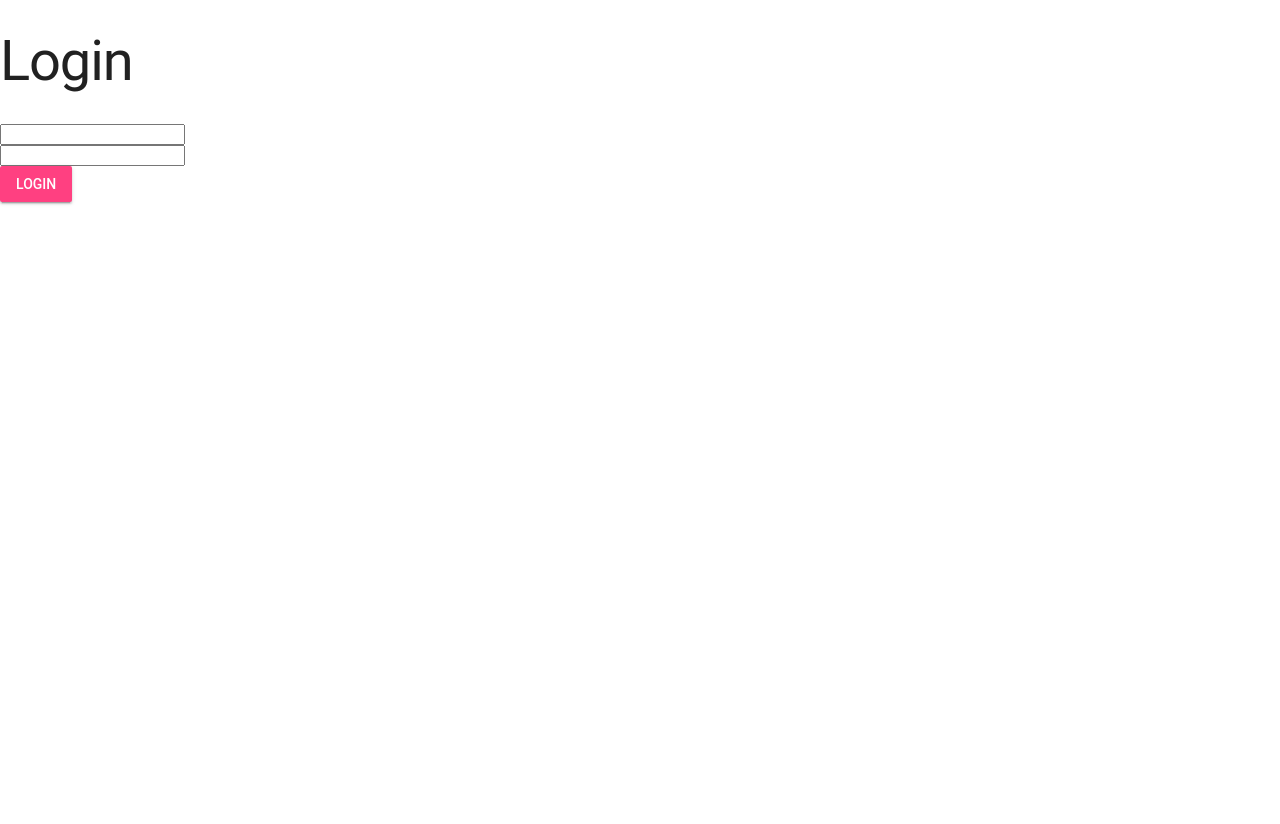
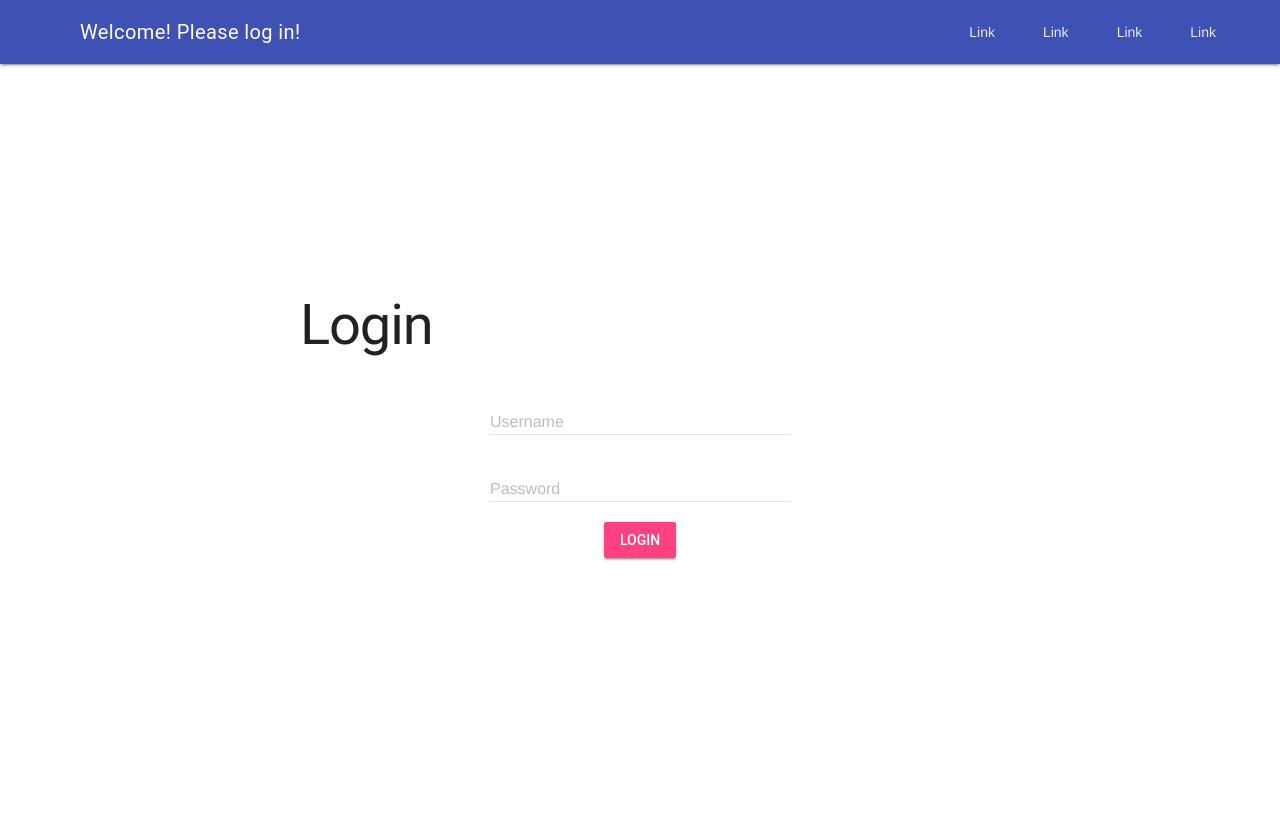
Before and after one commit to christian-grund/Django-ChatApp, a Django app: page /login/ in a window 1280 px wide. After the commit the page ends 561 px from the top, so only its background shows below. Run offline with Django 5.2, Linux system fonts and the light colour scheme.

Commit message:
14 - Mastertemplate

```diff
--- a/chat/templates/auth/login.html
+++ b/chat/templates/auth/login.html
@@ -1,6 +1,4 @@
-<link rel="stylesheet" href="https://fonts.googleapis.com/icon?family=Material+Icons" />
-<link rel="stylesheet" href="https://code.getmdl.io/1.3.0/material.indigo-pink.min.css" />
-<script defer src="https://code.getmdl.io/1.3.0/material.min.js"></script>
+{% extends "base.html" %} {% block content %}
 
 <h1>Login</h1>
 
@@ -9,10 +7,20 @@
 {% endif %}
 
 <!-- POST auch bei Funktionsaufruf -->
-<form method="POST" action="/login/">
+<form method="POST" action="/login/" class="login-form">
   {% csrf_token %}
   <input type="hidden" name="redirect" value="{{ redirect }}" />
-  <div><input name="username" type="text" /></div>
-  <div><input name="password" type="password" /></div>
+  {% comment %} <div><input name="username" type="text" /></div> {% endcomment %}
+  <div class="mdl-textfield mdl-js-textfield mdl-textfield--floating-label">
+    <input class="mdl-textfield__input" type="text" id="sample3" name="username" />
+    <label class="mdl-textfield__label" for="sample3">Username</label>
+  </div>
+  {% comment %} <div><input name="password" type="password" /></div> {% endcomment %}
+  <div class="mdl-textfield mdl-js-textfield mdl-textfield--floating-label">
+    <input class="mdl-textfield__input" type="password" id="sample3" name="password" />
+    <label class="mdl-textfield__label" for="sample3">Password</label>
+  </div>
   <button class="mdl-button mdl-js-button mdl-button--raised mdl-js-ripple-effect mdl-button--accent"> Login </button>
 </form>
+
+{% endblock %}
--- a/first_django_app/settings.py
+++ b/first_django_app/settings.py
@@ -10,6 +10,7 @@ For the full list of settings and their values, see
 https://docs.djangoproject.com/en/5.0/ref/settings/
 """
 
+import os
 from pathlib import Path
 
 # Build paths inside the project like this: BASE_DIR / 'subdir'.
@@ -55,7 +56,7 @@ ROOT_URLCONF = 'first_django_app.urls'
 TEMPLATES = [
     {
         'BACKEND': 'django.template.backends.django.DjangoTemplates',
-        'DIRS': [],
+        'DIRS': [os.path.join(BASE_DIR, 'templates')],
         'APP_DIRS': True,
         'OPTIONS': {
             'context_processors': [
--- /dev/null
+++ b/templates/base.html
@@ -0,0 +1,65 @@
+<!DOCTYPE html>
+<html lang="en">
+  <head>
+    <meta charset="UTF-8" />
+    <meta name="viewport" content="width=device-width, initial-scale=1.0" />
+    <title>Chatroom</title>
+    <link rel="stylesheet" href="https://fonts.googleapis.com/icon?family=Material+Icons" />
+    <link rel="stylesheet" href="https://code.getmdl.io/1.3.0/material.indigo-pink.min.css" />
+
+    <script defer src="https://code.getmdl.io/1.3.0/material.min.js"></script>
+
+    <style>
+      .page-content {
+        padding: 200px 300px;
+      }
+
+      .color-gray {
+        color: rgba(0, 0, 0, 0.4);
+      }
+
+      .login-form {
+        /* width: 400px;
+        height: 400px; */
+        /* background: rgba(0, 0, 0, 0.4); */
+        display: flex;
+        justify-content: center;
+        align-items: center;
+        flex-direction: column;
+        /* gap: 24px; */
+      }
+    </style>
+  </head>
+  <body>
+    <!-- Always shows a header, even in smaller screens. -->
+    <div class="mdl-layout mdl-js-layout mdl-layout--fixed-header">
+      <header class="mdl-layout__header">
+        <div class="mdl-layout__header-row">
+          <!-- Title -->
+          <span class="mdl-layout-title"> {% if request.user.is_authenticated %} Welcome {{ request.user.first_name }}! {% else %} Welcome! Please log in! {% endif %} </span>
+          <!-- Add spacer, to align navigation to the right -->
+          <div class="mdl-layout-spacer"></div>
+          <!-- Navigation. We hide it in small screens. -->
+          <nav class="mdl-navigation mdl-layout--large-screen-only">
+            <a class="mdl-navigation__link" href="">Link</a>
+            <a class="mdl-navigation__link" href="">Link</a>
+            <a class="mdl-navigation__link" href="">Link</a>
+            <a class="mdl-navigation__link" href="">Link</a>
+          </nav>
+        </div>
+      </header>
+      <div class="mdl-layout__drawer">
+        <span class="mdl-layout-title">Title</span>
+        <nav class="mdl-navigation">
+          <a class="mdl-navigation__link" href="">Link</a>
+          <a class="mdl-navigation__link" href="">Link</a>
+          <a class="mdl-navigation__link" href="">Link</a>
+          <a class="mdl-navigation__link" href="">Link</a>
+        </nav>
+      </div>
+      <main class="mdl-layout__content">
+        <div class="page-content"> {% block content %} {% endblock %} </div>
+      </main>
+    </div>
+  </body>
+</html>
```
Also changed, not shown: chat/templates/chat/index.html (+2 -47 lines), db.sqlite3.
